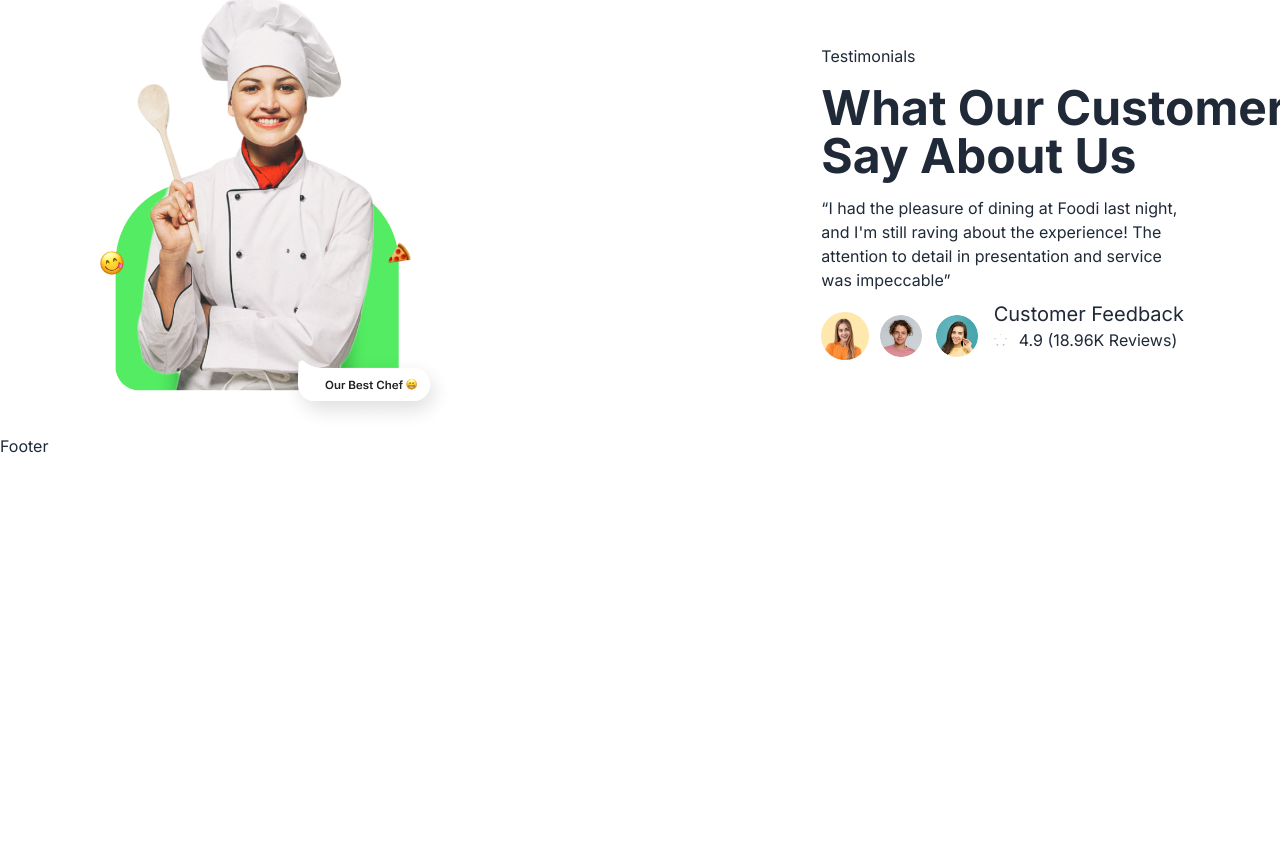
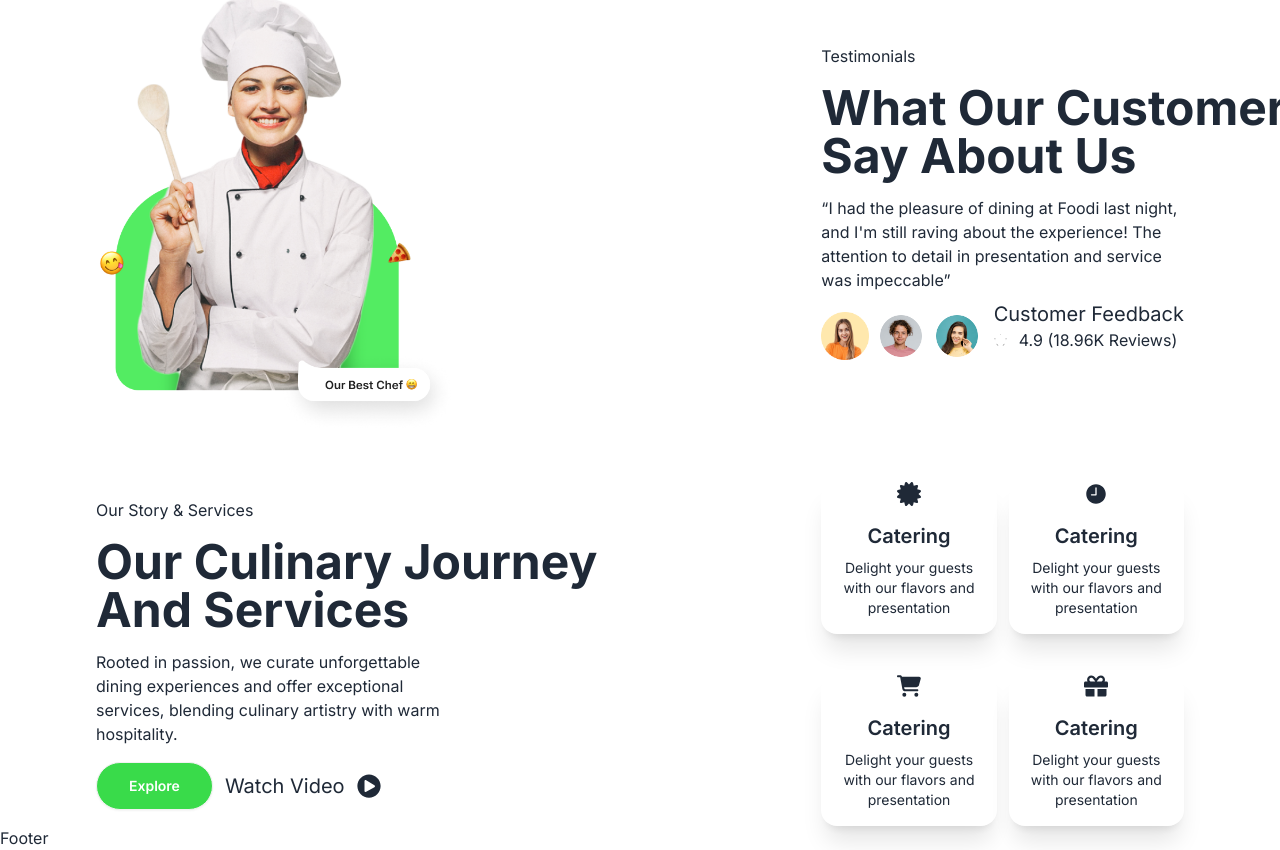
Before and after one commit to mazharulislam-12/complet-marn-project, a React (Vite) app: page / in a window 1280 px wide. Shown: the part 2161-3011 px from the top of the page. Before the commit the page ends 2619 px from the top, so only its background shows below. Built offline with nearby package versions, Linux system fonts and the light colour scheme.

Commit message:
service section crate

```diff
--- /dev/null
+++ b/src/pages/home/Footer.jsx
@@ -0,0 +1,11 @@
+import React from 'react';
+
+const Footer = () => {
+    return (
+        <div className='section-container'>
+
+        </div>
+    );
+};
+
+export default Footer;
--- a/src/pages/home/Home.jsx
+++ b/src/pages/home/Home.jsx
@@ -3,6 +3,8 @@ import Banner from '../../components/Banner';
 import Categories from './Categories';
 import SpecialDishes from './SpecialDishes';
 import Testimonials from './Testimonials';
+import Service from './Service';
+import Footer from './Footer';
 
 const Home = () => {
     return (
@@ -11,6 +13,8 @@ const Home = () => {
             <Categories></Categories>
             <SpecialDishes></SpecialDishes>
             <Testimonials></Testimonials>
+            <Service></Service>
+            <Footer></Footer>
         </div>
     );
 };
--- /dev/null
+++ b/src/pages/home/Service.jsx
@@ -0,0 +1,65 @@
+import React from 'react';
+import { FaPlayCircle } from "react-icons/fa";
+import { FaCertificate } from "react-icons/fa";
+import { IoIosTime } from "react-icons/io";
+import { FaCartShopping } from "react-icons/fa6";
+import { FaGift } from "react-icons/fa";
+
+const Service = () => {
+    return (
+        <div className='section-container mt-12'>
+            <div className='flex items-center justify-between'>
+                <div className='md:w-1/3'>
+                    <div className='text-left space-y-4'>
+                        <p className='subtitle'>Our Story & Services</p>
+                        <h2 className='title md:w-[550px] '>Our Culinary Journey And Services</h2>
+                        <p>Rooted in passion, we curate unforgettable dining experiences and offer exceptional services, blending culinary artistry with warm hospitality.</p>
+                        <div className='flex items-center gap-3 mt-3 mb-3'>
+                            <button className='btn bg-green px-8 py-3 font-semibold text-white rounded-full'>Explore</button>
+                            <p className='text-xl'> Watch Video</p>
+                            <FaPlayCircle className='text-2xl' />
+                        </div>
+                    </div>
+                </div>
+                <div className='md:w-1/3'>
+                    <div className='flex items-center justify-around'>
+                        <div className="card card-compact bg-base-100 text-center shadow-xl mr-3">
+                            <FaCertificate className='mx-auto text-2xl' />
+                            <div className="card-body  ">
+                                <h2 className=" text-center text-xl font-semibold">Catering</h2>
+                                <p>Delight your guests with our flavors and  presentation</p>
+                            </div>
+                        </div>
+                        <div className="card card-compact bg-base-100 text-center shadow-xl">
+                            <IoIosTime className='mx-auto text-2xl' />
+                            <div className="card-body  ">
+                                <h2 className=" text-center text-xl font-semibold">Catering</h2>
+                                <p>Delight your guests with our flavors and  presentation</p>
+                            </div>
+                        </div>
+
+                    </div>
+                    <div className='flex items-center justify-around mt-10'>
+                        <div className="card card-compact bg-base-100 text-center shadow-xl mr-3">
+                            <FaCartShopping className='mx-auto text-2xl' />
+                            <div className="card-body  ">
+                                <h2 className=" text-center text-xl font-semibold">Catering</h2>
+                                <p>Delight your guests with our flavors and  presentation</p>
+                            </div>
+                        </div>
+                        <div className="card card-compact bg-base-100 text-center shadow-xl">
+                            <FaGift className='mx-auto text-2xl' />
+                            <div className="card-body  ">
+                                <h2 className=" text-center text-xl font-semibold">Catering</h2>
+                                <p>Delight your guests with our flavors and  presentation</p>
+                            </div>
+                        </div>
+
+                    </div>
+                </div>
+            </div>
+        </div>
+    );
+};
+
+export default Service;
```
